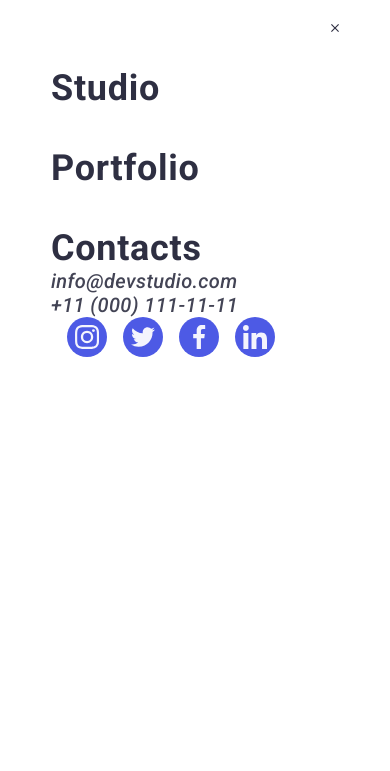
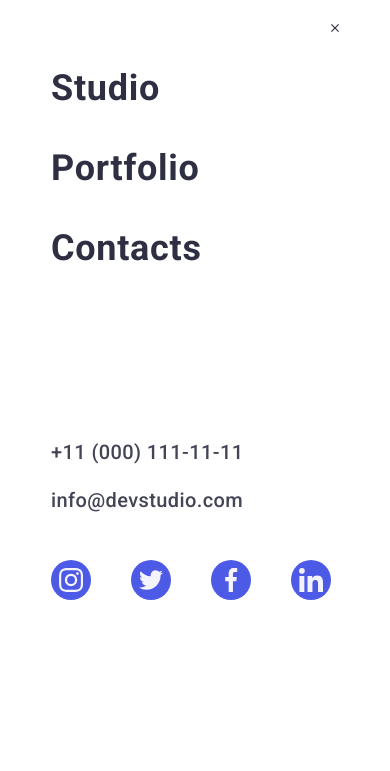
Before and after one commit to Serg2205/goit-markup-hw-06, a plain HTML site: page index.html in a window 390 px wide. Shown: the top 771 px of the page. Drawn offline with nearby package versions, Linux system fonts and the light colour scheme.

Commit message:
адаптивка

```diff
--- a/css/styles.css
+++ b/css/styles.css
@@ -1020,16 +1020,60 @@ img {
     letter-spacing: 0.02em;
     text-transform: capitalize;
     color: #2e2f42;
+    transition: color 250ms cubic-bezier(0.4, 0, 0.2, 1);
   }
   .mobile-item:hover {
     color: #404bbf;
   }
+  .address-mobile {
+    font-style: normal;
+    margin-top: 171px;
+    margin-bottom: 48px;
+  }
+  .address-mobile-list {
+    display: flex;
+    flex-direction: column;
+    gap: 24px;
+  }
+
   .address-mobile-menu-link {
+    font-family: "Roboto", sans-serif;
     font-weight: 500;
     font-size: 20px;
     line-height: 1.2;
     letter-spacing: 0.02em;
     color: #434455;
+    transition: color 250ms cubic-bezier(0.4, 0, 0.2, 1);
+  }
+  .address-mobile-menu-link:hover {
+    color: #404bbf;
+  }
+
+  .mobile-icon-list {
+    display: flex;
+    gap: 40px;
+  }
+
+  .mobile-icon-item {
+    width: 40px;
+    height: 40px;
+  }
+  .mobile-icon-logo {
+    width: 100%;
+    height: 100%;
+    background-color: #4d5ae5;
+    border-radius: 50%;
+    display: flex;
+    align-items: center;
+    justify-content: center;
+    transition: background-color 250ms cubic-bezier(0.4, 0, 0.2, 1);
+  }
+  .mobile-icon-logo:hover,
+  .mobile-icon-logo:focus {
+    background-color: #31d0aa;
+  }
+  .mobile-icon {
+    fill: #f4f4fd;
   }
 }
 
--- a/index.html
+++ b/index.html
@@ -706,44 +706,54 @@
             </li>
           </ul>
         </nav>
-        <address>
-          <ul>
-            <li><a class="address-mobile-menu-link" href="mailto:info@devstudio.com"
-                >info@devstudio.com</a</li>
-            <li><a class="address-mobile-menu-link" href="tel:110001111111"
-                >+11 (000) 111-11-11</a</li>
+        <address class="address-mobile">
+          <ul class="address-mobile-list">
+            <li>
+              <a class="address-mobile-menu-link" href="tel:110001111111"
+                >+11 (000) 111-11-11</a
+              >
+            </li>
+            <li>
+              <a
+                class="address-mobile-menu-link"
+                href="mailto:info@devstudio.com"
+                >info@devstudio.com</a
+              >
+            </li>
           </ul>
         </address>
-        <ul class="footer-social-networks">
-            <li class="footer-item">
-              <a href="" class="footer-logo">
-                <svg class="footer-icon" width="24" height="24">
+        <div>
+          <ul class="mobile-icon-list">
+            <li class="mobile-icon-item">
+              <a href="" class="mobile-icon-logo">
+                <svg class="mobile-icon" width="24" height="24">
                   <use href="./images/icons.svg#icon-instagram"></use>
                 </svg>
               </a>
             </li>
-            <li class="footer-item">
-              <a href="" class="footer-logo">
-                <svg class="footer-icon" width="24" height="24">
+            <li class="mobile-icon-item">
+              <a href="" class="mobile-icon-logo">
+                <svg class="mobile-icon" width="24" height="24">
                   <use href="./images/icons.svg#icon-twitter"></use>
                 </svg>
               </a>
             </li>
-            <li class="footer-item">
-              <a href="" class="footer-logo">
-                <svg class="footer-icon" width="24" height="24">
+            <li class="mobile-icon-item">
+              <a href="" class="mobile-icon-logo">
+                <svg class="mobile-icon" width="24" height="24">
                   <use href="./images/icons.svg#icon-facebook"></use>
                 </svg>
               </a>
             </li>
-            <li class="footer-item">
-              <a href="" class="footer-logo">
-                <svg class="footer-icon" width="24" height="24">
+            <li class="mobile-icon-item">
+              <a href="" class="mobile-icon-logo">
+                <svg class="mobile-icon" width="24" height="24">
                   <use href="./images/icons.svg#icon-linkedin"></use>
                 </svg>
               </a>
             </li>
           </ul>
+        </div>
       </div>
     </div>
   </body>
```
